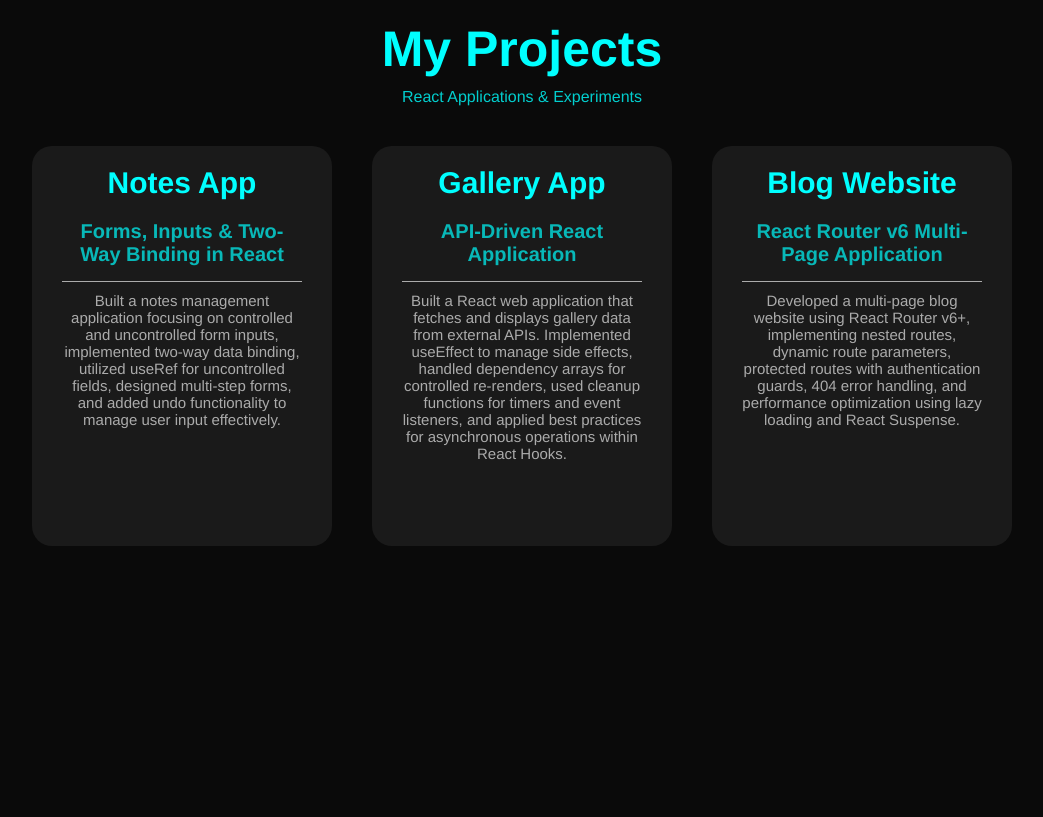
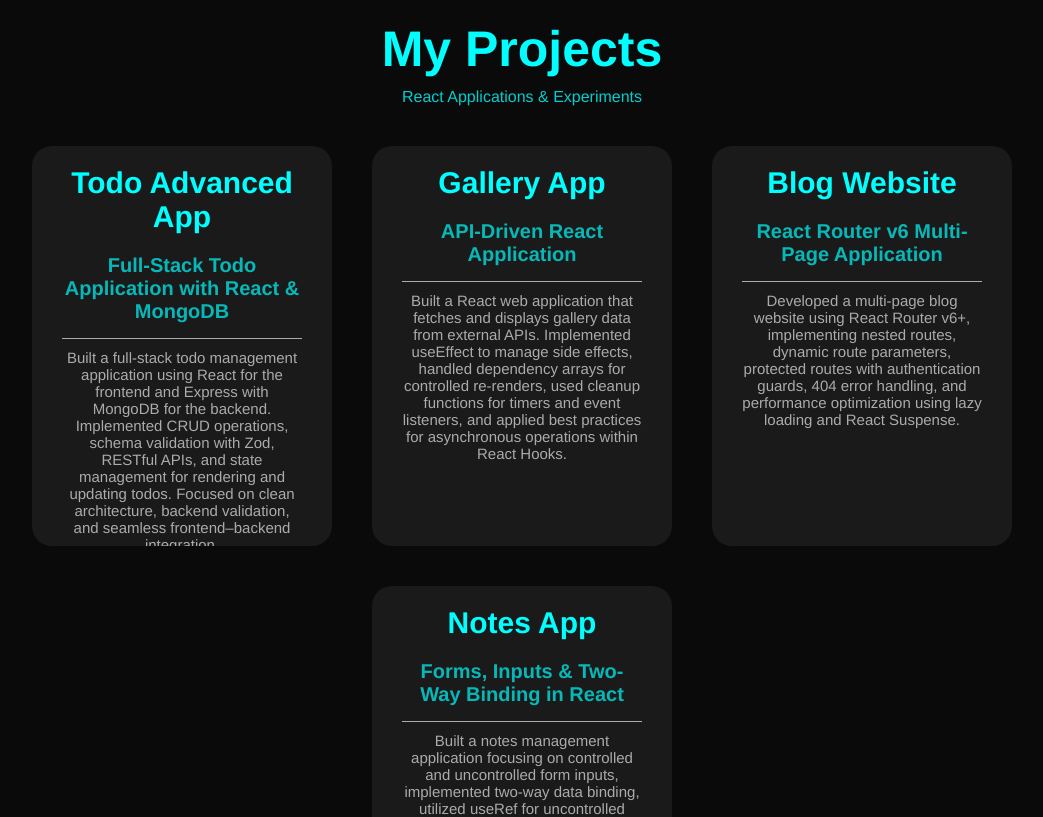
Before and after one commit to may-sec/web-projects, a React (Vite) app: page / in a window 1280 px wide. Shown: the top 817 px of the page, without its empty margins (118-1161 px from the left). Built offline with nearby package versions, Linux system fonts and the light colour scheme.

Commit message:
Update project details in App component

```diff
--- a/src/App.jsx
+++ b/src/App.jsx
@@ -5,10 +5,10 @@ const App = () => {
 
 const project = [
   {
-    projectName: "Notes App",
-    post: "Forms, Inputs & Two-Way Binding in React",
-    link: "https://notes-app-five-pearl.vercel.app/",
-    text: "Built a notes management application focusing on controlled and uncontrolled form inputs, implemented two-way data binding, utilized useRef for uncontrolled fields, designed multi-step forms, and added undo functionality to manage user input effectively."
+    projectName: "Todo Advanced App",
+    post: "Full-Stack Todo Application with React & MongoDB",
+    link: "https://github.com/may-sec/todo-advanced-app",
+    text: "Built a full-stack todo management application using React for the frontend and Express with MongoDB for the backend. Implemented CRUD operations, schema validation with Zod, RESTful APIs, and state management for rendering and updating todos. Focused on clean architecture, backend validation, and seamless frontend–backend integration."
   },
   {
     projectName: "Gallery App",
@@ -21,6 +21,12 @@ const project = [
     post: "React Router v6 Multi-Page Application",
     link: "https://blog-website-eight-rosy-16.vercel.app/",
     text: "Developed a multi-page blog website using React Router v6+, implementing nested routes, dynamic route parameters, protected routes with authentication guards, 404 error handling, and performance optimization using lazy loading and React Suspense."
+  },
+  {
+    projectName: "Notes App",
+    post: "Forms, Inputs & Two-Way Binding in React",
+    link: "https://notes-app-five-pearl.vercel.app/",
+    text: "Built a notes management application focusing on controlled and uncontrolled form inputs, implemented two-way data binding, utilized useRef for uncontrolled fields, designed multi-step forms, and added undo functionality to manage user input effectively."
   // },
   // {
   //   projectName: "Shopping Cart App",
```
